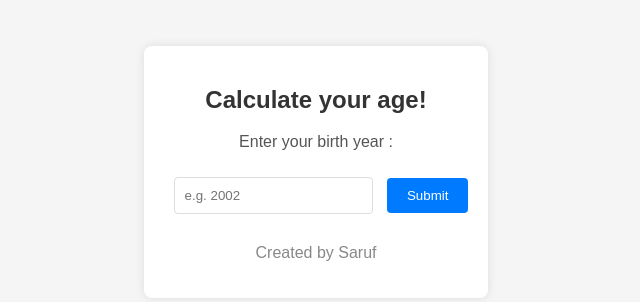
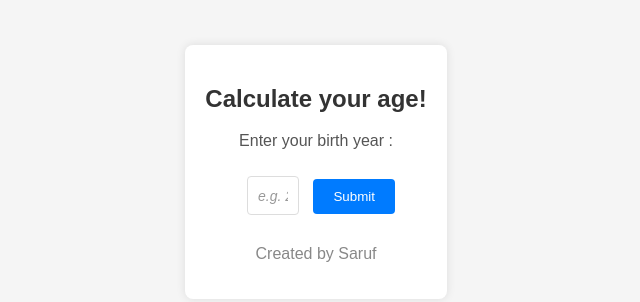
Before and after one commit to ProgEuler/DynamicAgeCalculator, a plain HTML site: page index.html in a window 1280 px wide. Shown: the part 228-530 px from the top of the page, without its empty margins (324-964 px from the left). Drawn offline with Linux system fonts and the light colour scheme.

Commit message:
resized the input box and placeholder text

```diff
--- a/style.css
+++ b/style.css
@@ -30,7 +30,20 @@ input {
     margin: 10px;
     border: 1px solid #ddd;
     border-radius: 4px;
+    text-align: center;
+    font-size: 15px;
+    width: 30px;
 }
+
+input::placeholder {
+  font-size: 14px;
+}
+
+input::placeholder {
+  color: #999;
+  font-style: italic;
+}
+
 
 button {
     padding: 10px 20px;
```
